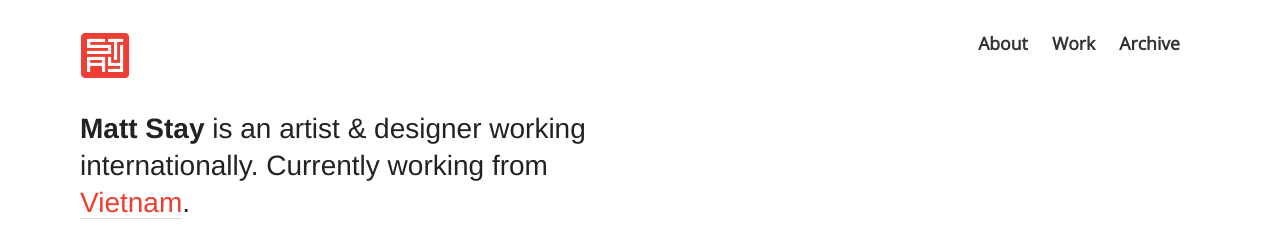
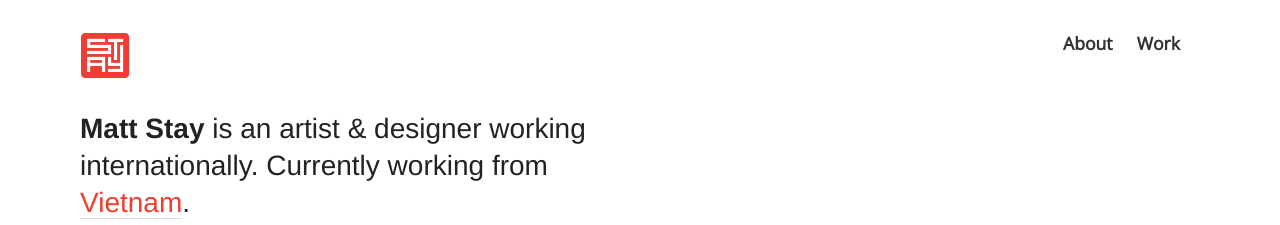
Before and after one commit to matthew-stay/matthew-stay.github.io, a Jekyll site: the page built from index.html, in a window 1280 px wide. Shown: the top 225 px of the page. Built offline with Jekyll 4.4.1, drawn with Linux system fonts in a browser that asks for light colours; some web fonts are replaced; comment, search, counter and statistics services are not loaded.

Commit message:
hide archive until ready

```diff
--- a/_layouts/default.html
+++ b/_layouts/default.html
@@ -35,7 +35,7 @@
       <nav class="navigation target">
         <a class="target" href="/about">About</a>
         <a class="target" href="{{ site.baseurl }}/">Work</a>
-        <a class="target" href="https://archive.mattstay.com">Archive</a>
+        <!-- <a class="target" href="https://archive.mattstay.com">Archive</a> -->
         <!-- <a class="target" href="{{ site.baseurl }}/blog">Journal</a> -->
       </nav>
     </div>
```
Also changed, not shown: 16 other files.
